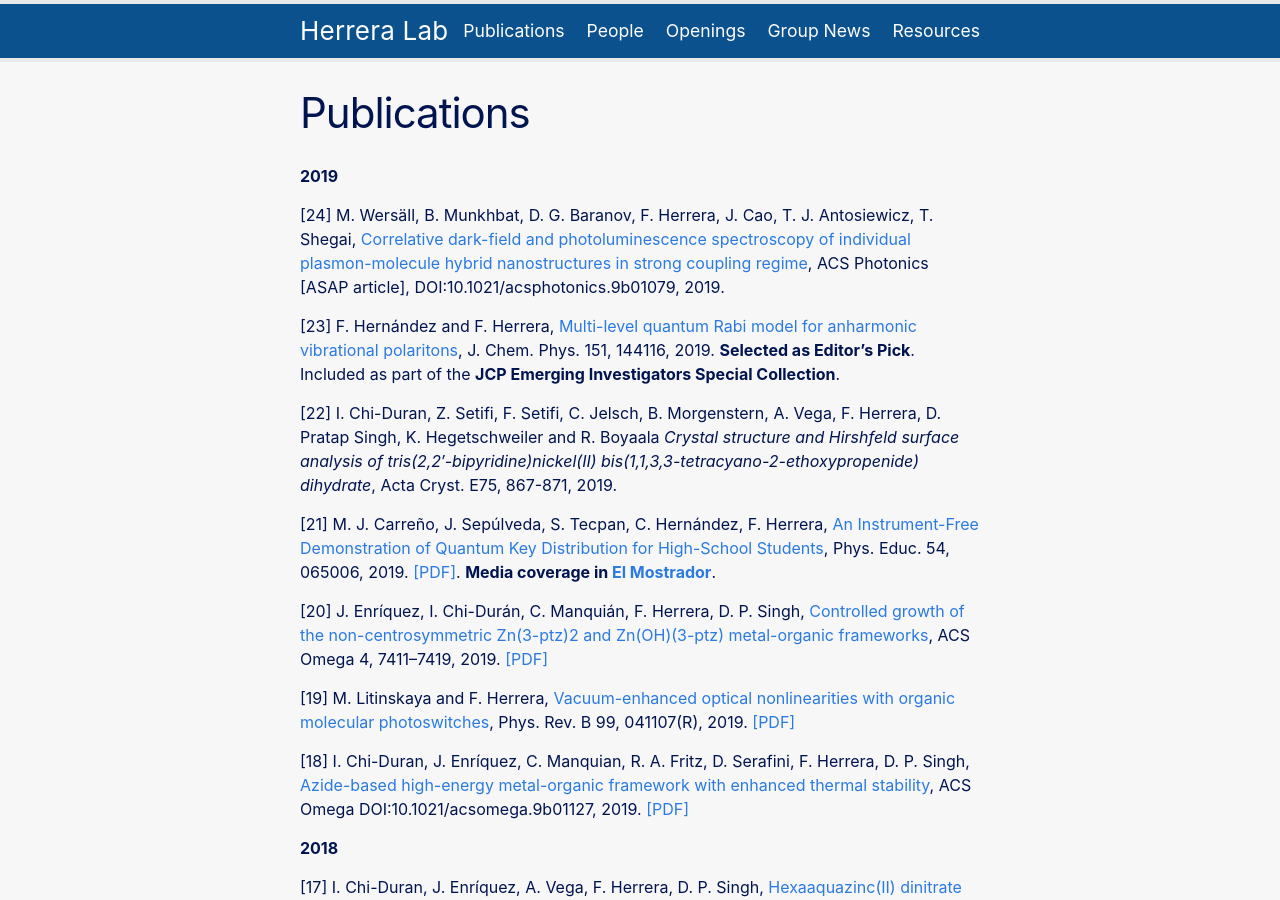
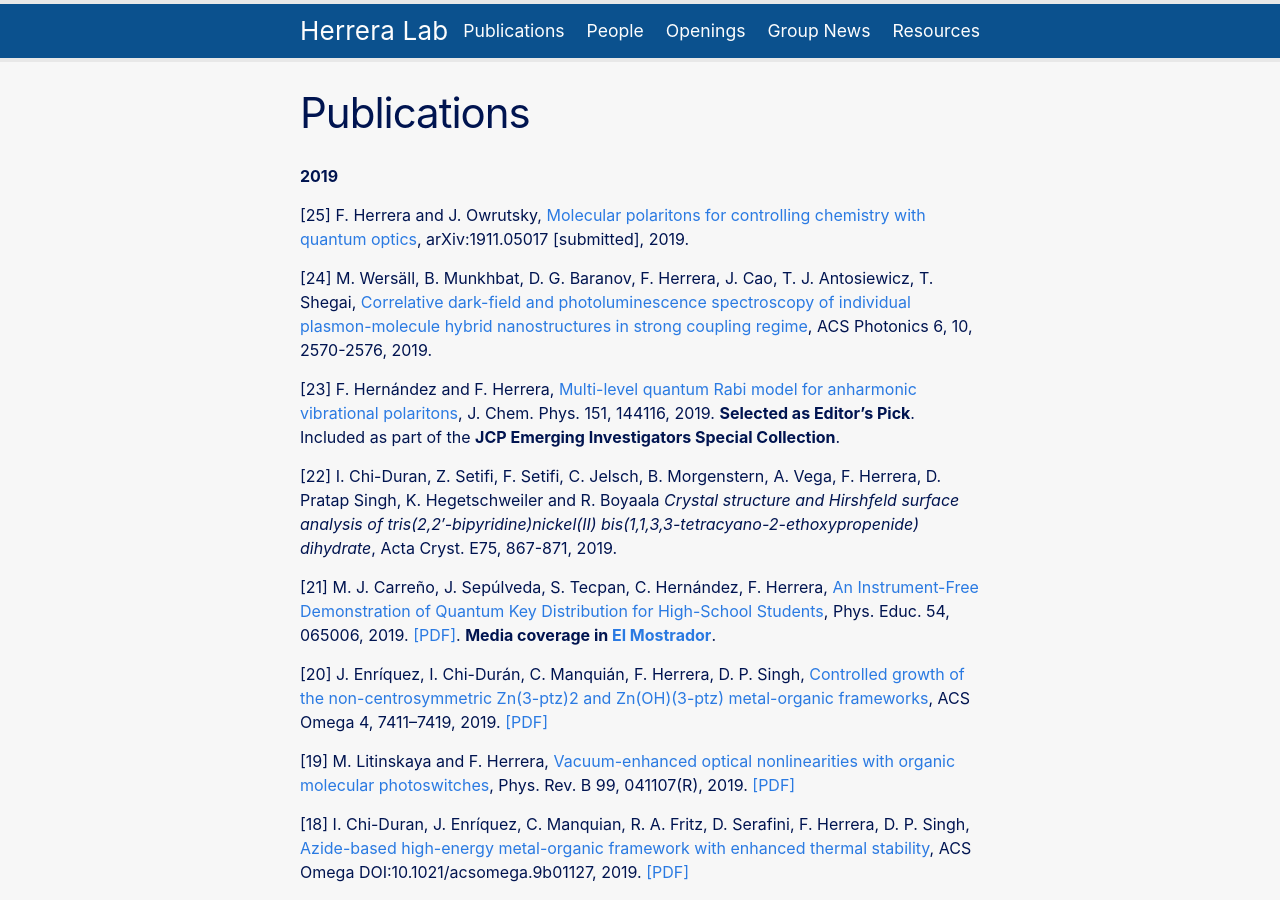
Before and after one commit to fherreralab/fherreralab.github.io, a Jekyll site: the page built from publications.md, in a window 1280 px wide and 900 px high. Built offline with Jekyll 4.4.1, drawn with Linux system fonts in a browser that asks for light colours.

Commit message:
updated pubs

```diff
--- a/publications.md
+++ b/publications.md
@@ -6,7 +6,9 @@ permalink: /publications/
 
 **2019**
 
-[24] M. Wersäll, B. Munkhbat, D. G. Baranov, F. Herrera, J. Cao, T. J. Antosiewicz, T. Shegai, [Correlative dark-field and photoluminescence spectroscopy of individual plasmon-molecule hybrid nanostructures in strong coupling regime](https://pubs.acs.org/doi/abs/10.1021/acsphotonics.9b01079), ACS Photonics [ASAP article], DOI:10.1021/acsphotonics.9b01079, 2019.
+[25] F. Herrera and J. Owrutsky, [Molecular polaritons for controlling chemistry with quantum optics](https://arxiv.org/abs/1911.05017), arXiv:1911.05017 [submitted], 2019.
+
+[24] M. Wersäll, B. Munkhbat, D. G. Baranov, F. Herrera, J. Cao, T. J. Antosiewicz, T. Shegai, [Correlative dark-field and photoluminescence spectroscopy of individual plasmon-molecule hybrid nanostructures in strong coupling regime](https://pubs.acs.org/doi/abs/10.1021/acsphotonics.9b01079), ACS Photonics 6, 10, 2570-2576, 2019.
 
 [23] F. Hernández and F. Herrera, [Multi-level quantum Rabi model for anharmonic vibrational polaritons](https://aip.scitation.org/doi/10.1063/1.5121426), J. Chem. Phys. 151, 144116, 2019. **Selected as Editor's Pick**. Included as part of the **JCP Emerging Investigators Special Collection**.
 
```
Also changed, not shown: 5 other files.
